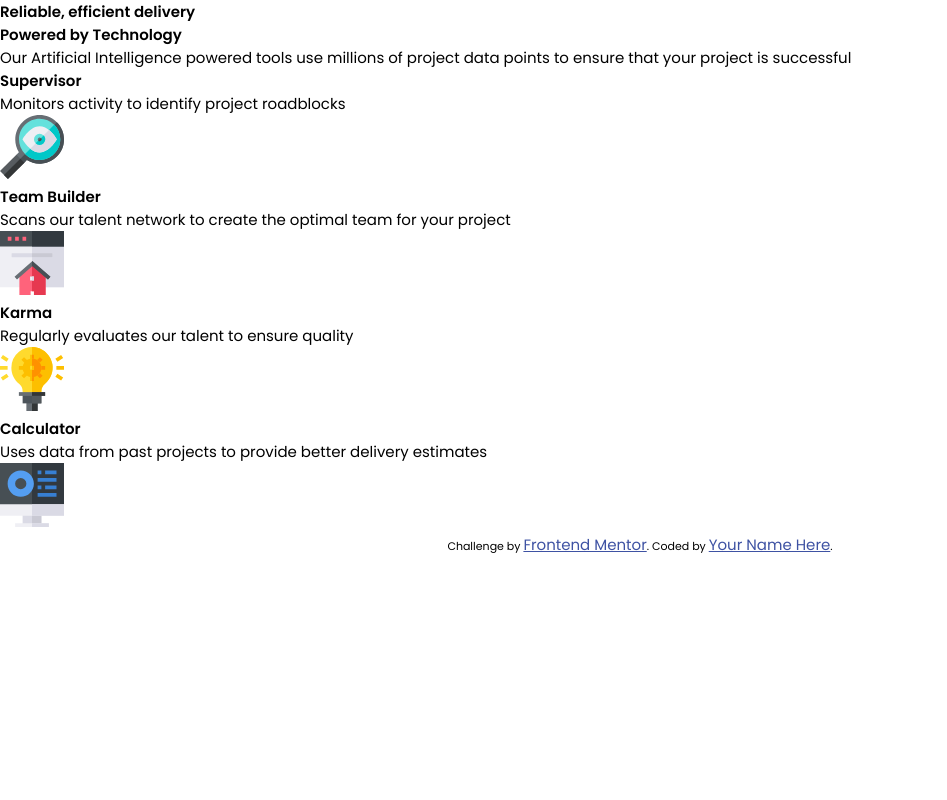
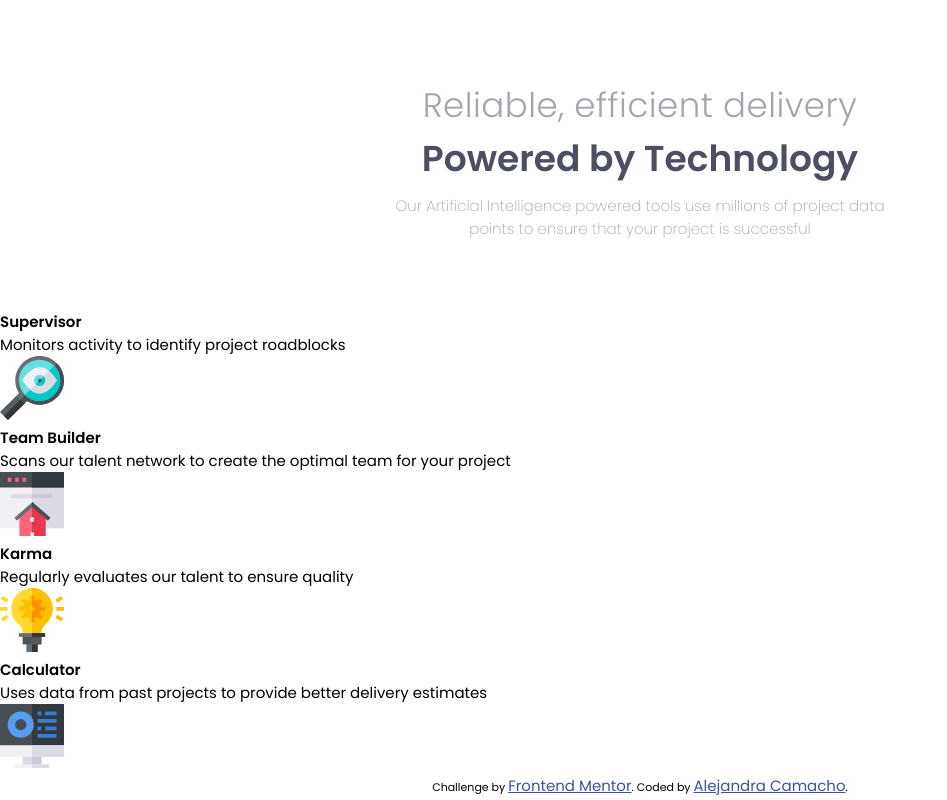
Before and after one commit to alexcamachogz/Fourd-card-feature, a plain HTML site: page index.html in a window 1280 px wide. Shown: the whole page, without its empty margins (0-947 px from the left). Drawn offline with Linux system fonts and the light colour scheme.

Commit message:
Header styles

```diff
--- a/css/main.css
+++ b/css/main.css
@@ -1,3 +1,37 @@
+.header {
+  margin: 0 auto;
+  margin-top: 80px;
+  margin-bottom: 80px;
+  text-align: center;
+  width: 300px;
+  color: #a3a5ae;
+}
+.header .header__title {
+  font-size: 22px;
+  font-weight: 300;
+  letter-spacing: 0.5px;
+}
+.header .header__subtitle {
+  color: #4c4e61;
+  font-size: 24px;
+  font-weight: 600;
+  margin-bottom: 8px;
+}
+.header .header__paragraph {
+  font-weight: 200;
+}
+@media screen and (min-width: 900px) {
+  .header {
+    width: 500px;
+    margin-bottom: 70px;
+  }
+  .header .header__title {
+    font-size: 34px;
+  }
+  .header .header__subtitle {
+    font-size: 36px;
+  }
+}
 * {
   margin: 0;
   padding: 0;
--- a/index.html
+++ b/index.html
@@ -6,21 +6,27 @@
 	<meta name="viewport" content="width=device-width, initial-scale=1.0">
 	<!-- displays site properly based on user's device -->
 	<link rel="icon" type="image/png" sizes="32x32" href="./images/favicon-32x32.png">
-	<link href="https://fonts.googleapis.com/css2?family=Poppins:wght@200;400;600&display=swap" rel="stylesheet">
+	<link href="https://fonts.googleapis.com/css2?family=Poppins:wght@200;300;400;600&display=swap" rel="stylesheet">
 	<link rel="stylesheet" href="css/main.css">
 	<title>Frontend Mentor | Four card feature section</title>
 </head>
 
 <body>
 
-	<div>
-		<h1>Reliable, efficient delivery</h1>
-		<h2>Powered by Technology</h2>
-		<p>
+	<!-- <header class="header">
+		<button class="header__button__red">RED</button>
+		<button class="header__button__yellow">YELLOW</button>
+	</header> -->
+
+	<div class="header">
+		<h1 class="header__title">Reliable, efficient delivery</h1>
+		<h2 class="header__subtitle">Powered by Technology</h2>
+		<p class="header__paragraph">
 			Our Artificial Intelligence powered tools use millions of project data points to ensure that your project is successful
 		</p>
 	</div>
 
+	<main>
 		<div>
 			<h5>Supervisor</h5>
 			<p>Monitors activity to identify project roadblocks</p>
@@ -44,12 +50,13 @@
 			<p>Uses data from past projects to provide better delivery estimates</p>
 			<img src="./images/icon-calculator.svg" alt="Calculator">
 		</div>
+	</main>
 
 
 	<footer>
 		<p class="attribution">
 			Challenge by <a href="https://www.frontendmentor.io?ref=challenge" target="_blank">Frontend Mentor</a>.
-			Coded by <a href="#">Your Name Here</a>.
+			Coded by <a href="#">Alejandra Camacho</a>.
 		</p>
 	</footer>
 </body>
```
Also changed, not shown: 3 other files. Lines whose indentation alone changed are shown as unchanged.
